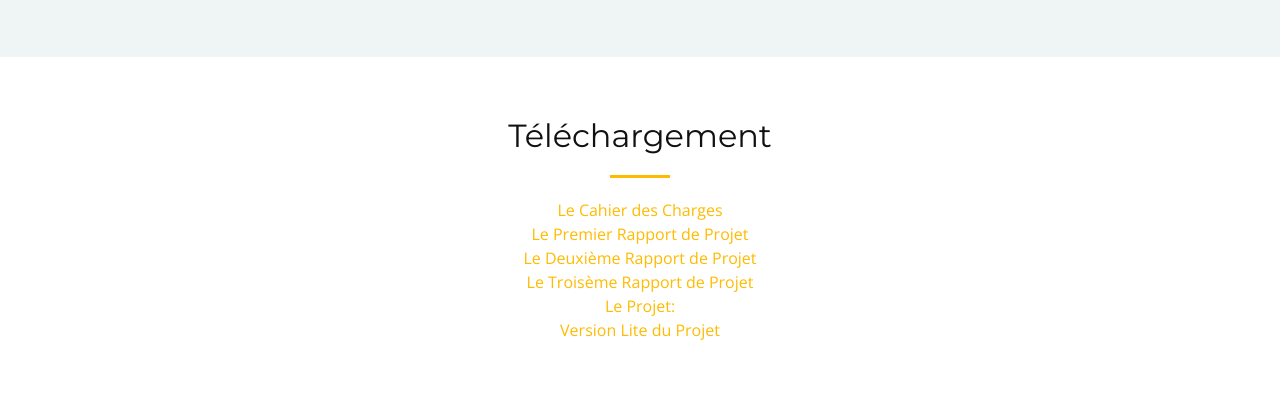
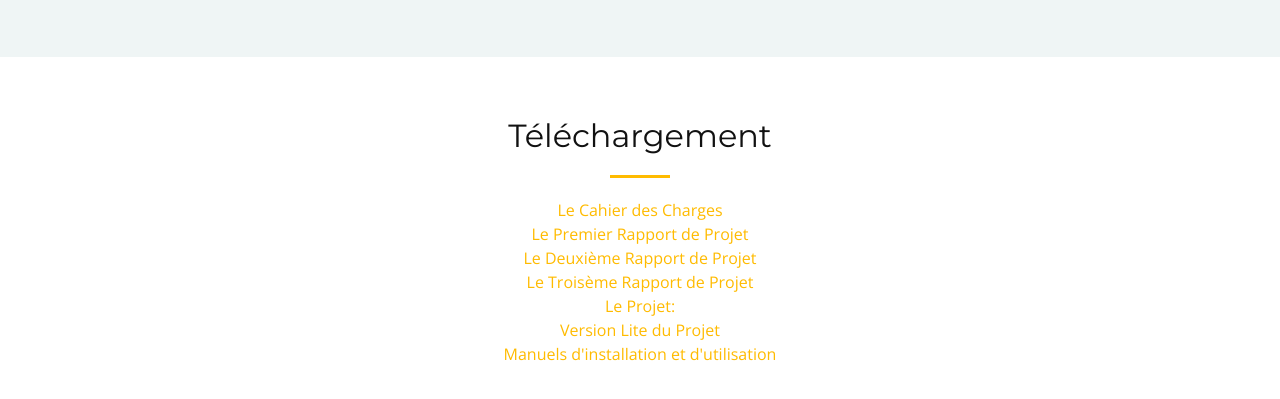
Before and after one commit to W0L0L0/site-le-dernier-donjon, a plain HTML site: page index.html in a window 1280 px wide. Shown: the part 8259-8658 px from the top of the page. Drawn offline with nearby package versions, Linux system fonts and the light colour scheme; files whose address does not match are found by name.

Commit message:
Add files via upload

```diff
--- a/index.html
+++ b/index.html
@@ -592,6 +592,7 @@
             <a href="https://cdn.discordapp.com/attachments/494145199274983424/578789119778357248/Rapport_de_soutenance_finale1.pdf">Le Troisème Rapport de Projet</a><br>
             <a href="https://mega.nz/#!yrIHjapK!ife0HfRSSskncEW5jhV3Lowpg_A-1_OJtVvCcmuS9zA">Le Projet:</a><br>
             <a href="https://mega.nz/#!yrIHjapK!ife0HfRSSskncEW5jhV3Lowpg_A-1_OJtVvCcmuS9zA">Version Lite du Projet</a><br>
+            <a href="https://cdn.discordapp.com/attachments/494145199274983424/586008412442198053/Les_manuels.pdf">Manuels d'installation et d'utilisation</a><br>
         </div>
       </div>
     </section><!-- #gallery -->
```
